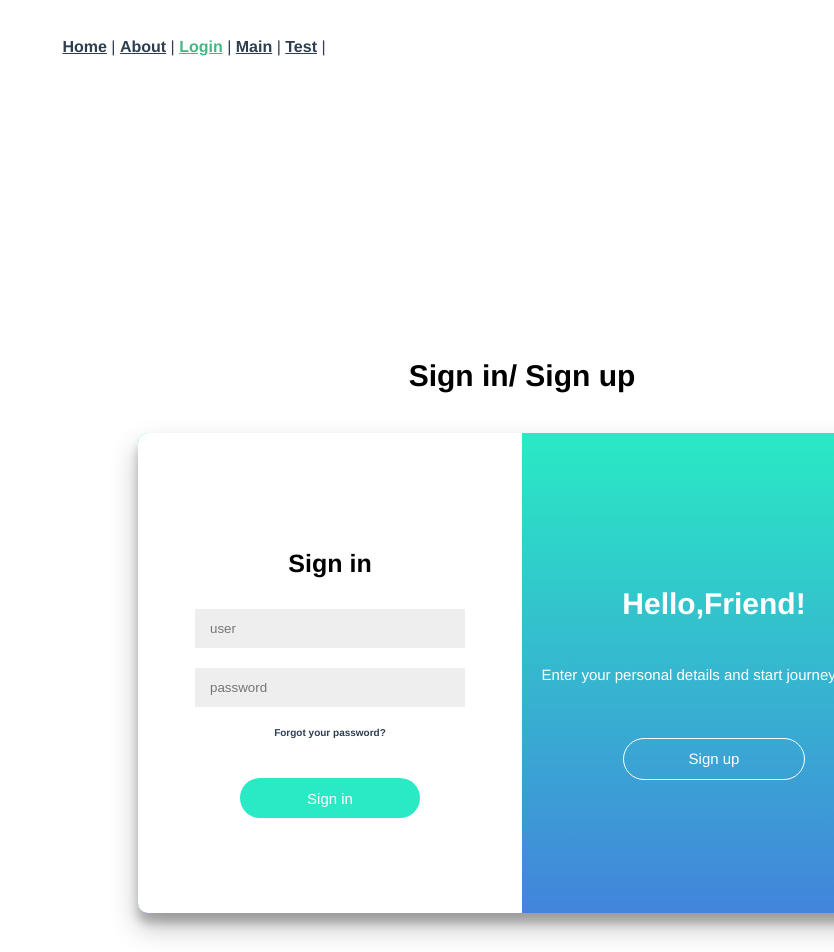
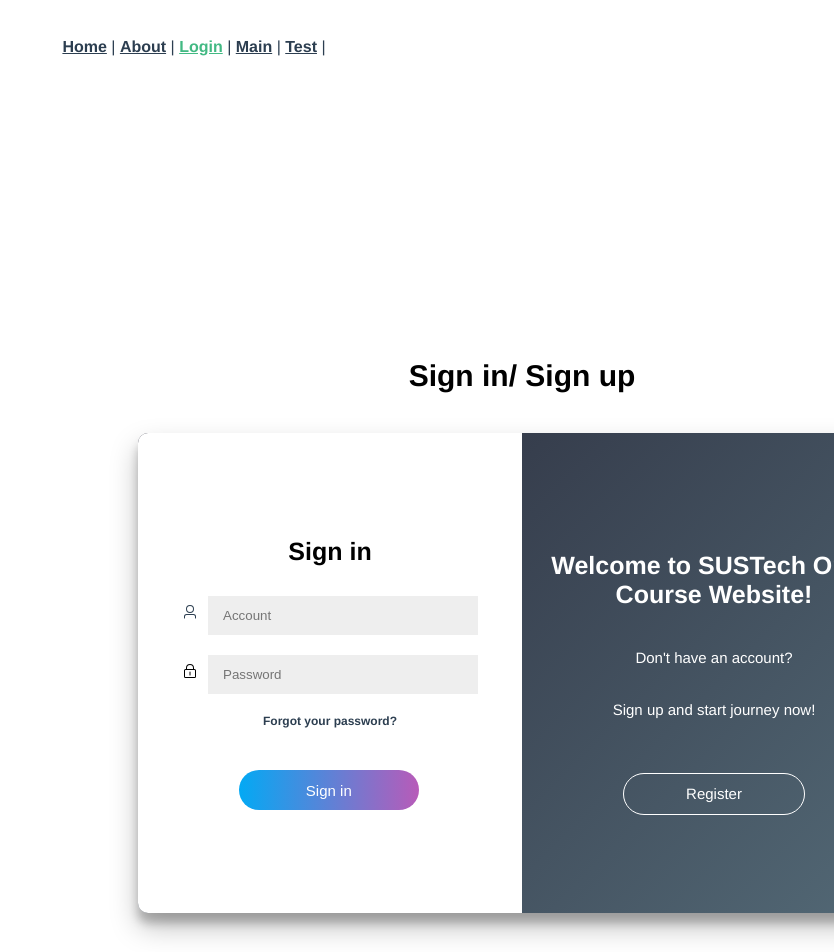
Before and after one commit to Nefelibata-Zhu/SUSTech-OOAD-OpenCourseWebsite, a Vue app in the folder Frontend/open-course-website/: page /#/login in a window 1280 px wide. Shown: the top 952 px of the page, without its empty margins (446-1280 px from the left). Built offline with nearby package versions, Linux system fonts and the light colour scheme.

Commit message:
Modify LoginView

```diff
--- a/Frontend/open-course-website/src/views/LoginView.vue
+++ b/Frontend/open-course-website/src/views/LoginView.vue
@@ -1,8 +1,99 @@
+<template>
+  <div class="center">
+    <h1 style="font-size: 30px; color: black;">Sign in/ Sign up</h1>
+    <div class="container">
+      <div :class="mainPanel">
+
+        <div class="form-style" v-if="status == 'signIn'">
+          <h2 style="font-size: 25px; color: black">Sign in</h2>
+          <div>
+            <el-icon><User /></el-icon>
+            <input type="text" placeholder="Account" style="margin-left: 10px;">
+          </div>
+          <div>
+            <el-icon color="black"><Lock /></el-icon>
+            <input type="text" placeholder="Password" style="margin-left: 10px;">
+          </div>
+          <h3 style="font-size: 12px">Forgot your password?</h3>
+          <button class="submit-button" @click="signIn">Sign in</button>
+        </div>
+
+        <div class="form-style" v-if="status == 'signUp'">
+          <h2 style="font-size: 25px; color: black">Registered Account</h2>
+          <div>
+            <el-icon><User /></el-icon>
+            <input type="text" placeholder="Account" style="margin-left: 10px;">
+          </div>
+          <div>
+            <el-icon color="black"><Lock /></el-icon>
+            <input type="text" placeholder="Password" style="margin-left: 10px;">
+          </div>
+          <button class="submit-button" @click="signUp">Sign up</button>
+        </div>
+
+      </div>
+      <div :class="overlay">
+        <div class="form-style" v-if="status == 'signIn'">
+          <h2 class="overlaytitleH2">Welcome to SUSTech Open Course Website!</h2>
+          <p class="overlaytitleP">
+            Don't have an account?
+          </p>
+          <p class="overlaytitleP">
+            Sign up and start journey now!
+          </p>
+          <div class="switch-button" @click="switchToSignUpPanel">Register</div>
+        </div>
+        <div class="form-style" v-if="status == 'signUp'">
+          <h2 class="overlaytitleH2">Welcome Back!</h2>
+          <p class="overlaytitleP">To keep connected with us please login with your personal info</p>
+          <div class="switch-button" @click="switchToSignInPanel">Sign in</div>
+        </div>
+      </div>
+    </div>
+  </div>
+</template>
+
+<script>
+export default {
+  components: {},
+  data() {
+    return {
+      mainPanel: 'mainPanel-signIn',
+      overlay: 'overlay-signUp',
+      status: 'signIn'
+    }
+  },
+  methods: {
+    switchToSignUpPanel() {
+      console.log("Switch to sign up panel")
+      this.mainPanel = "mainPanel-signUp"
+      this.overlay = "overlay-signIn"
+      setTimeout(() => {
+        this.status = 'signUp'
+      }, 200)
+    },
+    switchToSignInPanel() {
+      console.log("Switch to sign in panel")
+      this.mainPanel = "mainPanel-signIn"
+      this.overlay = "overlay-signUp"
+      setTimeout(() => {
+        this.status = 'signIn'
+      }, 200)
+    },
+    signIn(){
+      alert('登录成功！');
+    },
+    signUp(){
+      alert('注册成功！');
+    },
+  }
+}
+</script>
+
 <style>
 .center {
   width: 1920px;
   height: 1080px;
-  //background-image: url('https://gd-hbimg.huaban.com/9165dc3c0f8279ae5402d1f47212847bff68b49f3cb547-QEli8R');
   background-size: 100% 100%;
   background-repeat: no-repeat;
   display: flex;
@@ -22,7 +113,7 @@
   min-height: 480px;
   margin-top: 20px;
   display: flex;
-  background: -webkit-linear-gradient(90deg, #4284db, #29eac4);
+  background: linear-gradient(135deg, #292a3a, #536976);
 }
 
 .mainPanel-signUp {
@@ -50,9 +141,11 @@
 }
 
 .overlaytitleH2 {
-  font-size: 30px;
+  font-size: 25px;
   color: #fff;
   margin-top: 20px;
+  margin-left: 10px;
+  margin-right: 10px;
 }
 
 .overlaytitleP {
@@ -93,7 +186,7 @@
   flex-direction: column;
 }
 
-.buttongohs {
+.switch-button {
   width: 180px;
   height: 40px;
   border-radius: 50px;
@@ -103,6 +196,12 @@
   text-align: center;
   line-height: 40px;
   margin-top: 40px;
+  cursor: pointer;
+  transition: .3s;
+}
+
+.switch-button:hover {
+  transform: scale(1.1);
 }
 
 .overlaylongH2 {
@@ -123,6 +222,7 @@
   margin-top: 10px;
   cursor: pointer;
 }
+
 .inupbutton{
   background-color: #29eac4;
   border: none;
@@ -134,74 +234,56 @@
   text-align: center;
   line-height: 40px;
   margin-top: 30px;
+  cursor: pointer;
 }
-</style>
 
-<template>
-  <div class="center">
-    <h1 style="font-size: 30px; color: black;">Sign in/ Sign up</h1>
-    <div class="container">
-      <div :class="overlaylong">
-        <div class="form-style" v-if="status == 'signIn'">
-          <h2 class="overlaylongH2">Sign in</h2>
-          <input type="text" placeholder="user">
-          <input type="text" placeholder="password">
-          <h3>Forgot your password?</h3>
-          <button class="inupbutton">Sign in</button>
-        </div>
-        <div class="form-style" v-if="status == 'signUp'">
-          <h2 class="overlaylongH2">Registered Account</h2>
-          <input type="text" placeholder="user">
-          <input type="text" placeholder="password">
-          <button class="inupbutton">Sign up</button>
-        </div>
-      </div>
-      <div :class="overlaytitle">
-        <div class="form-style" v-if="status == 'signIn'">
-          <h2 class="overlaytitleH2">Hello,Friend!</h2>
-          <p class="overlaytitleP">
-            Enter your personal details and start journey with us
-          </p>
-          <div class="buttongohs" @click="Signin">Sign up</div>
-        </div>
-        <div class="form-style" v-if="status == 'signUp'">
-          <h2 class="overlaytitleH2">Welcome Back!</h2>
-          <p class="overlaytitleP">To keep connected with us please login with your personal info</p>
-          <div class="buttongohs" @click="Signup">Sign in</div>
-        </div>
-      </div>
-    </div>
+.submit-button {
+  margin-left: 60%;
+  margin-top: 50px;
+  width: 180px;
+  height: 40px;
+  transform: translate(-50%, -50%);
+  text-align: center;
+  line-height: 40px;
+  color: #fff;
+  font-size: 15px;
+  text-decoration: none;
+  font-family: sans-serif;
+  box-sizing: border-box;
+  background: linear-gradient(90deg, #03a9f4, #f441a5, #ffeb3b, #03a9f4);
+  border: transparent;
+  border-radius: 50px;
+  background-size: 400%;
+  cursor: pointer;
+  z-index: 1;
+}
 
-  </div>
-</template>
-
-<script>
-export default {
-  data() {
-    return {
-      overlaylong: 'mainPanel-signIn',
-      overlaytitle: 'overlay-signUp',
-      status: 'signIn'
-    }
-  },
-  methods: {
-    Signin() {
-      console.log("Invoke the sign in function")
-      this.overlaylong = "mainPanel-signUp"
-      this.overlaytitle = "overlay-signIn"
-      setTimeout(() => {
-        this.status = 'signUp'
-      }, 200)
-    },
-    Signup() {
-      console.log("Invoke the sign up function")
-      this.overlaylong = "mainPanel-signIn"
-      this.overlaytitle = "overlay-signUp"
-      setTimeout(() => {
-        this.status = 'signIn'
-      }, 200)
-
-    }
+.submit-button:hover {
+  animation: animate 8s linear infinite;
+}
+@keyframes animate{
+  from{
+    background-position: 0%;
+  }
+  to {
+    background-position: 400%;
   }
 }
-</script>
+.submit-button::before{
+  content: '';
+  position: absolute;
+  inset: 0px;
+  z-index: -1;
+  background: linear-gradient(90deg, #03a9f4, #f441a5, #ffeb3b, #03a9f4);
+  background-size: 400%;
+  border-radius: 5px;
+  opacity: 0;
+}
+.submit-button:hover::before{
+  filter: blur(10px);
+  opacity: 1;
+  animation: animate 8s linear infinite;
+}
+
+
+</style>
```
